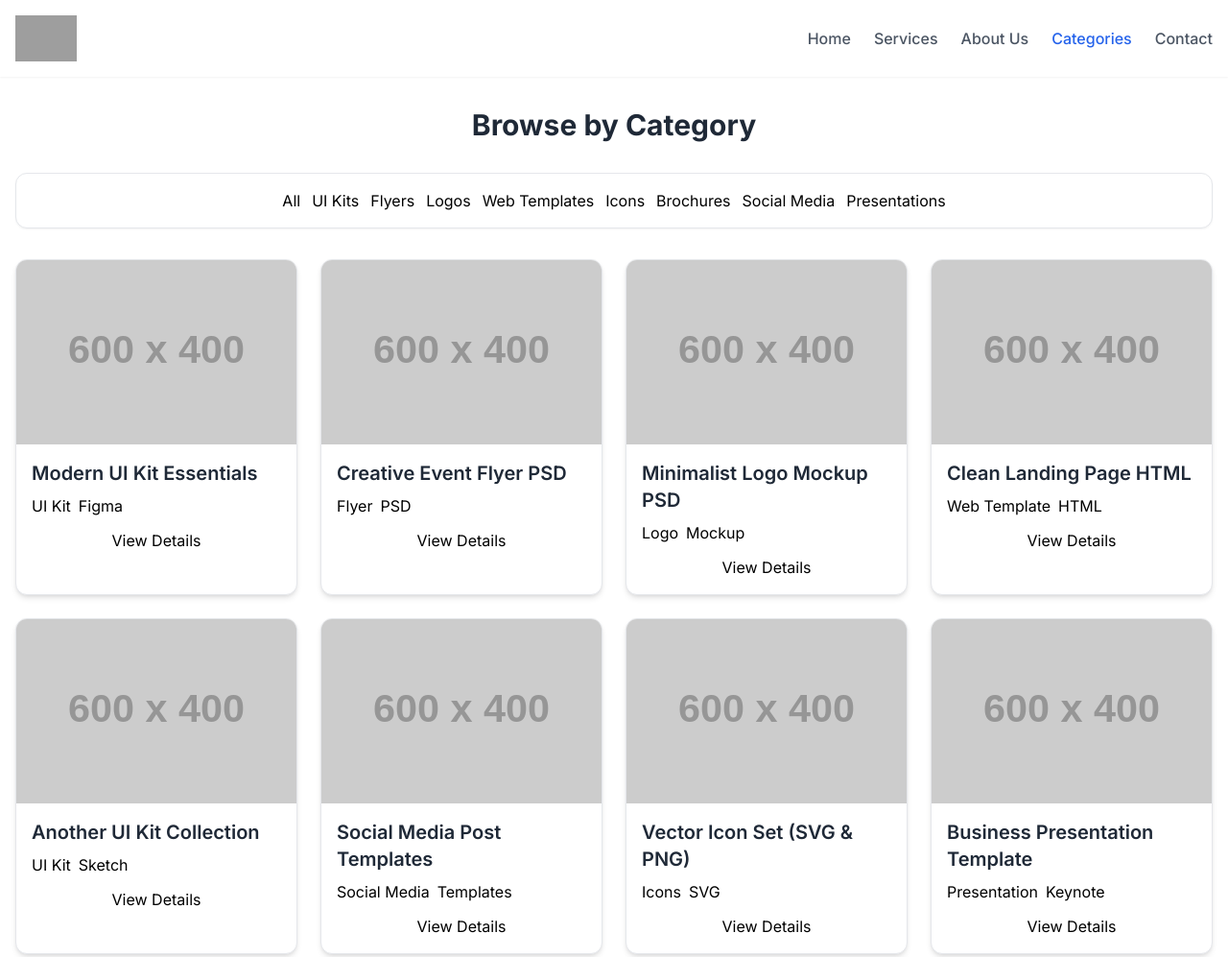
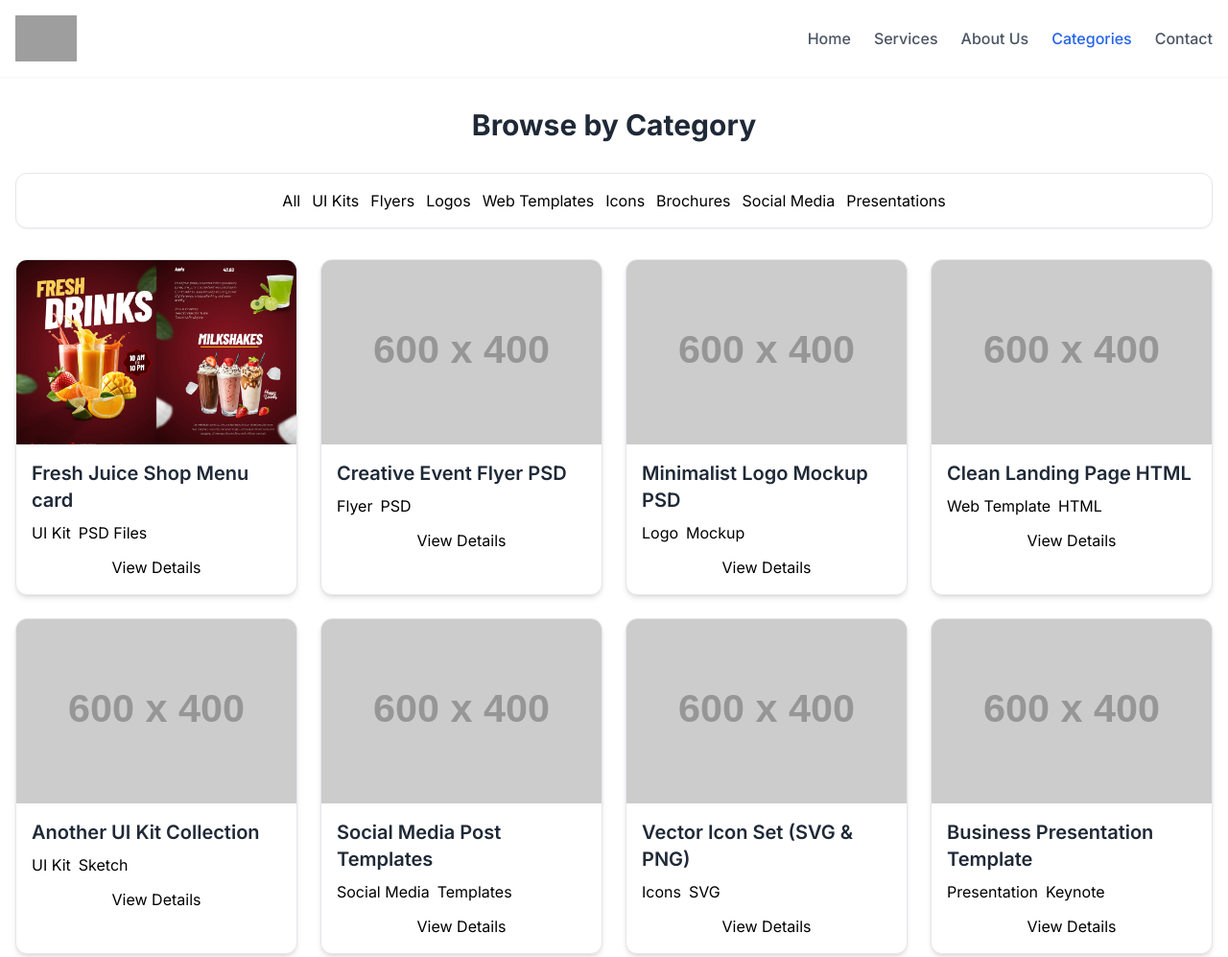
Before and after one commit to kishore045/Vixelry, a plain HTML site: page categories.html in a window 1280 px wide. Shown: the top 997 px of the page at 96% size. Drawn offline with nearby package versions, Linux system fonts and the light colour scheme; grey boxes are pictures that could not be loaded; placeholder pictures from the web are drawn by us.

Commit message:
Updated all files with recent changes

```diff
--- a/categories.html
+++ b/categories.html
@@ -122,12 +122,12 @@
         <div class="grid grid-cols-1 sm:grid-cols-2 md:grid-cols-3 lg:grid-cols-4 gap-6" id="resource-grid">
             <!-- Example Resource Card 1 (UI Kit) -->
             <div class="bg-white rounded-xl shadow-md overflow-hidden card-hover-effect border border-gray-200" data-category="ui-kits">
-                <img src="https://placehold.co/600x400/E0F2F7/2C3E50?text=UI+Kit+Preview" alt="Modern UI Kit" class="w-full h-48 object-cover">
+                <img src="Juice shop .jpg" alt="Modern UI Kit" class="w-full h-48 object-cover">
                 <div class="p-4">
-                    <h2 class="text-xl font-semibold mb-2 text-gray-800">Modern UI Kit Essentials</h2>
+                    <h2 class="text-xl font-semibold mb-2 text-gray-800">Fresh Juice Shop Menu card</h2>
                     <div class="flex flex-wrap gap-2 mb-3">
                         <span class="btn-secondary">UI Kit</span>
-                        <span class="btn-secondary">Figma</span>
+                        <span class="btn-secondary">PSD Files</span>
                     </div>
                     <a href="single-item.html?id=modern-ui-kit-1" class="btn-primary w-full text-center block">View Details</a>
                 </div>
```
Also changed, not shown: index.html (+1 -1 lines), services.html (+1 -1 lines), single-item.html (+2 -2 lines), Juice shop .jpg (added).
